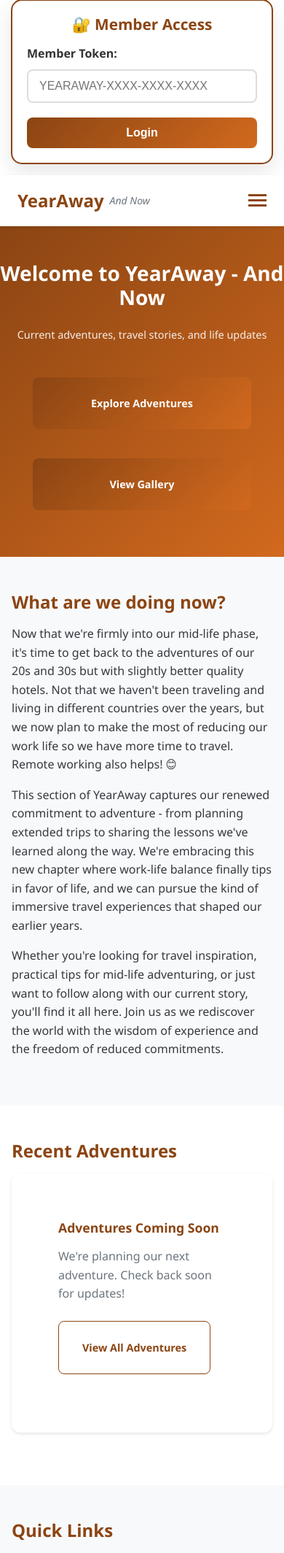
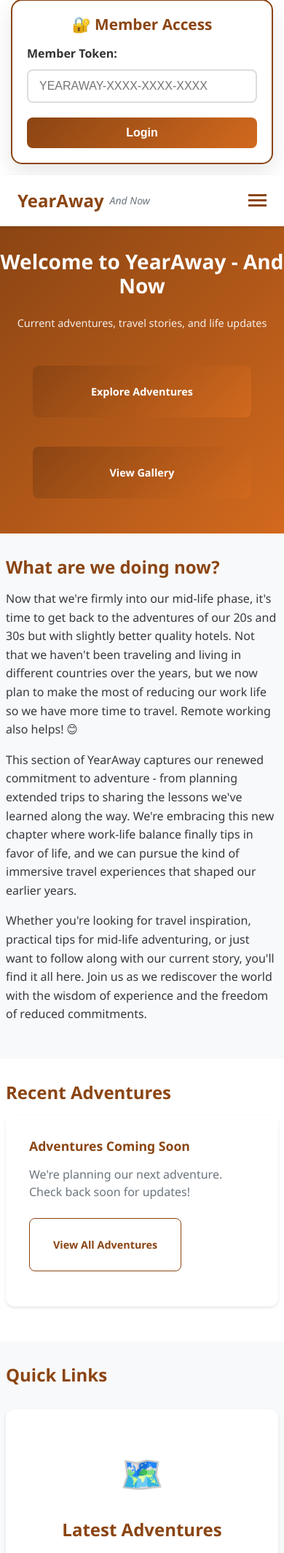
Before and after one commit to copenat/YearAway, a PHP site: page /and-now/ in a window 390 px wide. Shown: the part 80-2208 px from the top of the page at 73% size. Run offline with PHP 8.4, Linux system fonts and the light colour scheme.

Commit message:
Improve mobile layout and reduce white space
- Reduce container padding from spacing-sm to spacing-xs on mobile (≤480px)
- Reduce section and hero padding from spacing-2xl to spacing-lg on mobile
- Reduce adventure content padding to spacing-sm on mobile
- Improve line spacing and text readability on mobile
- Reduce adventure item padding and margins on mobile
- Optimize adventure timeline spacing for mobile devices
- Better text wrapping and hyphenation for mobile readability

```diff
--- a/and-now/css/style.css
+++ b/and-now/css/style.css
@@ -479,7 +479,7 @@
 
 @media (max-width: 480px) {
     .container {
-        padding: 0 var(--spacing-sm);
+        padding: 0 var(--spacing-xs);
     }
 
     .nav-container {
@@ -522,6 +522,18 @@
 
     .adventure-description {
         font-size: 0.85rem;
+        line-height: 1.4;
+        margin-bottom: var(--spacing-sm);
+    }
+
+    /* Reduce white space in adventure content on mobile */
+    .adventure-content {
+        padding: var(--spacing-sm);
+    }
+
+    .adventure-content p {
+        margin-bottom: var(--spacing-sm);
+        line-height: 1.5;
     }
 
     /* Navigation for very small screens */
@@ -1491,6 +1503,21 @@
         margin-top: var(--spacing-lg);
     }
 
+    /* Reduce white space in main content sections on mobile */
+    section {
+        padding: var(--spacing-lg) 0;
+    }
+
+    .hero {
+        padding: var(--spacing-lg) 0;
+    }
+
+    /* Reduce white space in adventure items on mobile */
+    .adventure-item {
+        padding: var(--spacing-sm);
+        margin-bottom: var(--spacing-sm);
+    }
+
     .connected-tips-list {
         gap: var(--spacing-sm);
     }
@@ -1834,6 +1861,11 @@
         gap: var(--spacing-sm);
     }
 
+    /* Reduce white space in adventure timeline on mobile */
+    .adventures-timeline {
+        margin-top: var(--spacing-sm);
+    }
+
     .adventures-timeline .adventure-item h3 {
         font-size: 0.9rem;
         margin-bottom: var(--spacing-xs);
```
